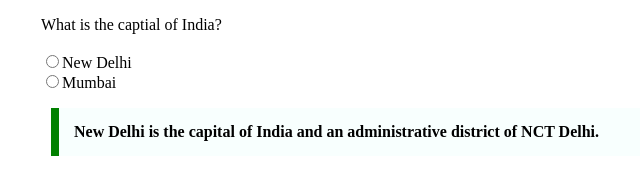
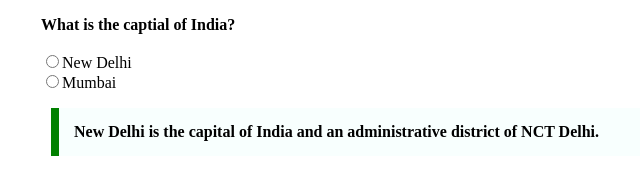
Before and after one commit to acciojob/trivia-Nadikuda, a website: page main.html in a window 1280 px wide. Shown: the full height of the page, 7-647 px from the left. Drawn offline with Linux system fonts and the light colour scheme.

Commit message:
created a submission

```diff
--- a/main.html
+++ b/main.html
@@ -10,7 +10,7 @@
 	<!-- the entire body must be written by student -->
     <script type="text/javascript" src="./script.js">
 </script>
-	<blockquote
+	<blockquote>
  <b>What is the captial of India?</b>
 	<br>
 		<br>
```
